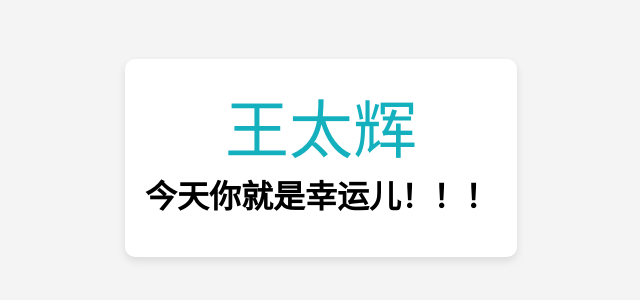
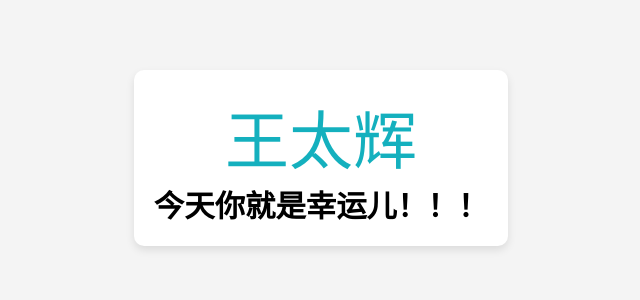
Before and after one commit to wangdonglinjj/jj, a plain HTML site: page index.html in a window 1280 px wide. Shown: the part 242-542 px from the top of the page, without its empty margins (319-959 px from the left). Drawn offline with Linux system fonts and the light colour scheme.

Commit message:
Update index.html

```diff
--- a/index.html
+++ b/index.html
@@ -29,9 +29,8 @@
     }
 
     .heading {
-      font-size: 2em;
+      font-size: 1.9em;
       font-weight: bold;
-      margin-bottom: 20px;
     }
 
     .name {
```
